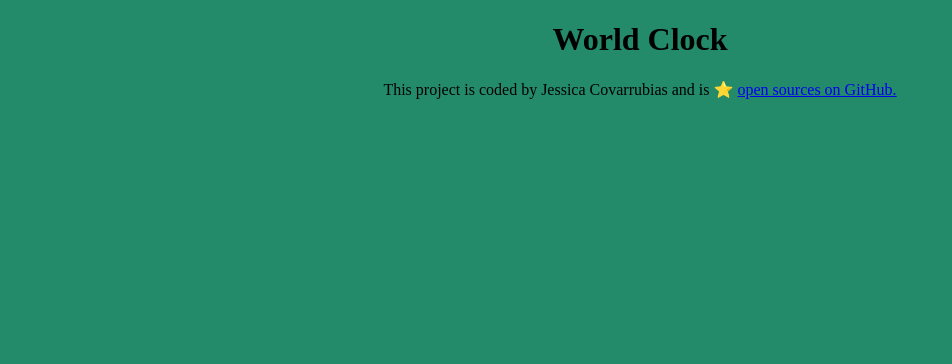
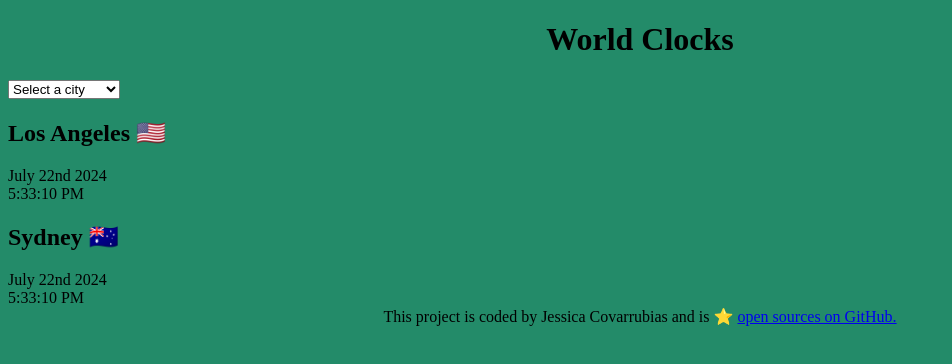
Before and after one commit to jesscov12/world-clock, a plain HTML site: page index.html in a window 1280 px wide. Shown: the whole page, without its empty margins (0-952 px from the left). Drawn offline with Linux system fonts and the light colour scheme.

Commit message:
added basic HTML to create page layout

```diff
--- a/index.html
+++ b/index.html
@@ -7,13 +7,33 @@
     <title>World Clock- Jessica Covarrubias</title>
   </head>
   <body>
-    <h1>World Clock</h1>
+    <div class="container">
+      <h1>World Clocks</h1>
+      <select id="">
+        <option value="">Select a city</option>
+        <option value="">London 🇬🇧</option>
+        <option value="">Dubai 🇦🇪</option>
+        <option value="">Mexico City 🇲🇽</option>
+      </select>
+      <div class="city">
+        <h2>Los Angeles 🇺🇸</h2>
+        <div class="date">July 22nd 2024</div>
+        <div class="time">5:33:10 PM</div>
+      </div>
+      <div class="city">
+        <h2>Sydney 🇦🇺</h2>
+        <div class="date">July 22nd 2024</div>
+        <div class="time">5:33:10 PM</div>
+      </div>
+    </div>
+
     <footer>
       This project is coded by Jessica Covarrubias and is ⭐️
       <a href="https://github.com/jesscov12/world-clock" target="_blank"
         >open sources on GitHub.</a
       >
     </footer>
+
     <script src="javascript/index.js"></script>
   </body>
 </html>
```
